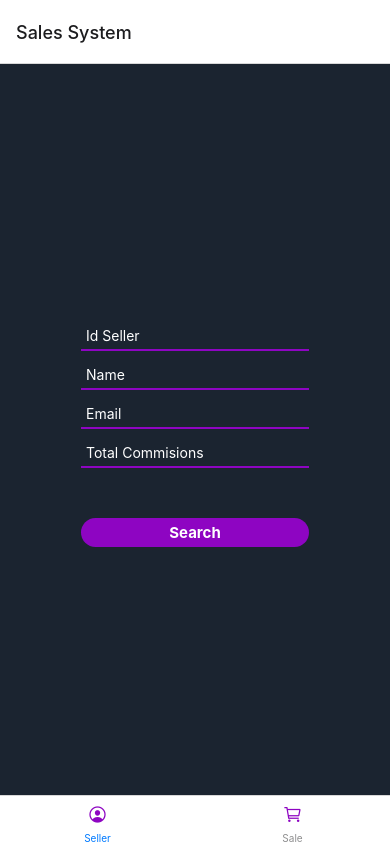
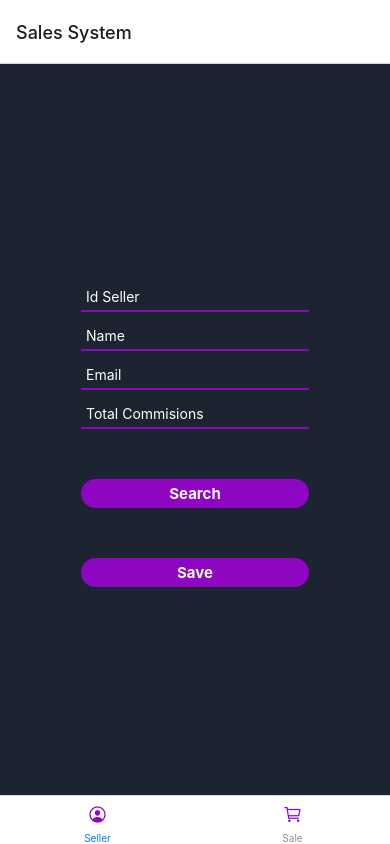
Before and after one commit to LuisC73/SalesSystemNative, a React Native app: screen /Home in a window 390 px wide. Built offline with nearby package versions, Linux system fonts and the light colour scheme; no server answers.

Commit message:
se crea funcion para crear vendedores

```diff
--- a/components/SellerComponent.js
+++ b/components/SellerComponent.js
@@ -6,7 +6,6 @@ import {
   TextInput,
   Image,
   Picker,
-  ActivityIndicator,
 } from "react-native";
 import { useEffect, useState } from "react";
 import { useForm, Controller } from "react-hook-form";
@@ -23,11 +22,10 @@ function SellerComponent() {
       idSeller: "",
       name: "",
       email: "",
-      total: "",
+      totalCommission: "",
     },
   });
 
-  const [isLoading, setLoading] = useState(true);
   const [data, setData] = useState([]);
   const [complete, setComplete] = useState(false);
 
@@ -39,30 +37,42 @@ function SellerComponent() {
       console.log(response.data);
     } catch (error) {
       console.log(error);
-    } finally {
-      setLoading(false);
     }
   };
 
   const getSellersId = async (data) => {
-    setLoading(true);
     setComplete(true);
     reset();
     try {
       const url = `http://192.168.1.6:3000/api/sellers/${data.idSeller}`;
       const response = await axios.get(url);
       setData(response.data);
-      console.log(response.data);
     } catch (error) {
       console.log(error);
-    } finally {
-      setLoading(false);
+    }
+  };
+
+  const saveSeller = async (data) => {
+    let name = data.name,
+      email = data.email,
+      totalCommission = data.totalCommission;
+    reset();
+    try {
+      const response = await axios.post(`http://192.168.1.6:3000/api/sellers`, {
+        name,
+        email,
+        totalCommission,
+      });
+      console.log(data);
+      alert("Seller added successfully...");
+    } catch (error) {
+      console.log(error);
     }
   };
 
   const handleResult = (data) => {
     return (
-      <View style={{ marginTop: 20 }}>
+      <View style={styles.result}>
         <Text key={data._id} style={styles.text}>
           IdSeller: {data._id}
         </Text>
@@ -105,10 +115,8 @@ function SellerComponent() {
                   styles.inputs,
                   {
                     borderColor:
-                      errors.idSeller?.type == "required" ||
                       errors.idSeller?.type == "pattern" ||
-                      errors.idSeller?.type == "minLength" ||
-                      errors.idSeller?.type == "maxLength"
+                      errors.idSeller?.type == "minLength"
                         ? "red"
                         : "#8E05C2",
                   },
@@ -121,10 +129,6 @@ function SellerComponent() {
             )}
             name="idSeller"
           />
-
-          {errors.idSeller?.type == "required" && (
-            <Text style={{ color: "red" }}>The idSeller is required</Text>
-          )}
           {errors.idSeller?.type == "pattern" && (
             <Text style={{ color: "red" }}>Only numbers</Text>
           )}
@@ -144,7 +148,6 @@ function SellerComponent() {
                   styles.inputs,
                   {
                     borderColor:
-                      errors.name?.type == "required" ||
                       errors.name?.type == "pattern" ||
                       errors.name?.type == "minLength"
                         ? "red"
@@ -159,12 +162,8 @@ function SellerComponent() {
             )}
             name="name"
           />
-
-          {errors.name?.type == "required" && (
-            <Text style={{ color: "red" }}>The name is required</Text>
-          )}
           {errors.name?.type == "pattern" && (
-            <Text style={{ color: "red" }}>Only letters</Text>
+            <Text style={{ color: "red" }}>Only letters and spaces</Text>
           )}
           {errors.name?.type == "minLength" && (
             <Text style={{ color: "red" }}>Min 2 characters</Text>
@@ -181,7 +180,6 @@ function SellerComponent() {
                   styles.inputs,
                   {
                     borderColor:
-                      errors.email?.type == "required" ||
                       errors.email?.type == "pattern" ||
                       errors.email?.type == "minLength"
                         ? "red"
@@ -196,10 +194,6 @@ function SellerComponent() {
             )}
             name="email"
           />
-
-          {errors.email?.type == "required" && (
-            <Text style={{ color: "red" }}>The email is required</Text>
-          )}
           {errors.email?.type == "pattern" && (
             <Text style={{ color: "red" }}>Only email</Text>
           )}
@@ -218,9 +212,8 @@ function SellerComponent() {
                   styles.inputs,
                   {
                     borderColor:
-                      errors.total?.type == "required" ||
-                      errors.total?.type == "pattern" ||
-                      errors.total?.type == "minLength"
+                      errors.totalCommission?.type == "pattern" ||
+                      errors.totalCommission?.type == "minLength"
                         ? "red"
                         : "#8E05C2",
                   },
@@ -231,16 +224,12 @@ function SellerComponent() {
                 placeholder="Total Commisions"
               />
             )}
-            name="total"
+            name="totalCommission"
           />
-
-          {errors.total?.type == "required" && (
-            <Text style={{ color: "red" }}>The total is required</Text>
-          )}
-          {errors.total?.type == "pattern" && (
+          {errors.totalCommission?.type == "pattern" && (
             <Text style={{ color: "red" }}>Only numbers</Text>
           )}
-          {errors.total?.type == "minLength" && (
+          {errors.totalCommission?.type == "minLength" && (
             <Text style={{ color: "red" }}>Min 2 characters</Text>
           )}
           <TouchableOpacity
@@ -248,6 +237,12 @@ function SellerComponent() {
             onPress={handleSubmit(getSellersId)}
           >
             <Text style={styles.buttonText}>Search</Text>
+          </TouchableOpacity>
+          <TouchableOpacity
+            style={styles.button}
+            onPress={handleSubmit(saveSeller)}
+          >
+            <Text style={styles.buttonText}>Save</Text>
           </TouchableOpacity>
         </View>
       </View>
@@ -258,7 +253,9 @@ function SellerComponent() {
           alignContent: "center",
         }}
       >
-        <Text>¡Request made successfully!</Text>
+        <Text style={{ color: "#fff", fontSize: "20px", fontWeight: "700" }}>
+          ¡Request made successfully!
+        </Text>
         {handleResult(data)}
         <TouchableOpacity
           style={styles.button}
@@ -303,6 +300,13 @@ const styles = StyleSheet.create({
     alignContent: "center",
     justifyContent: "center",
   },
+  result: {
+    marginTop: 20,
+  },
+  text: {
+    fontSize: 16,
+    color: "#fff",
+  },
 });
 
 export default SellerComponent;
```
